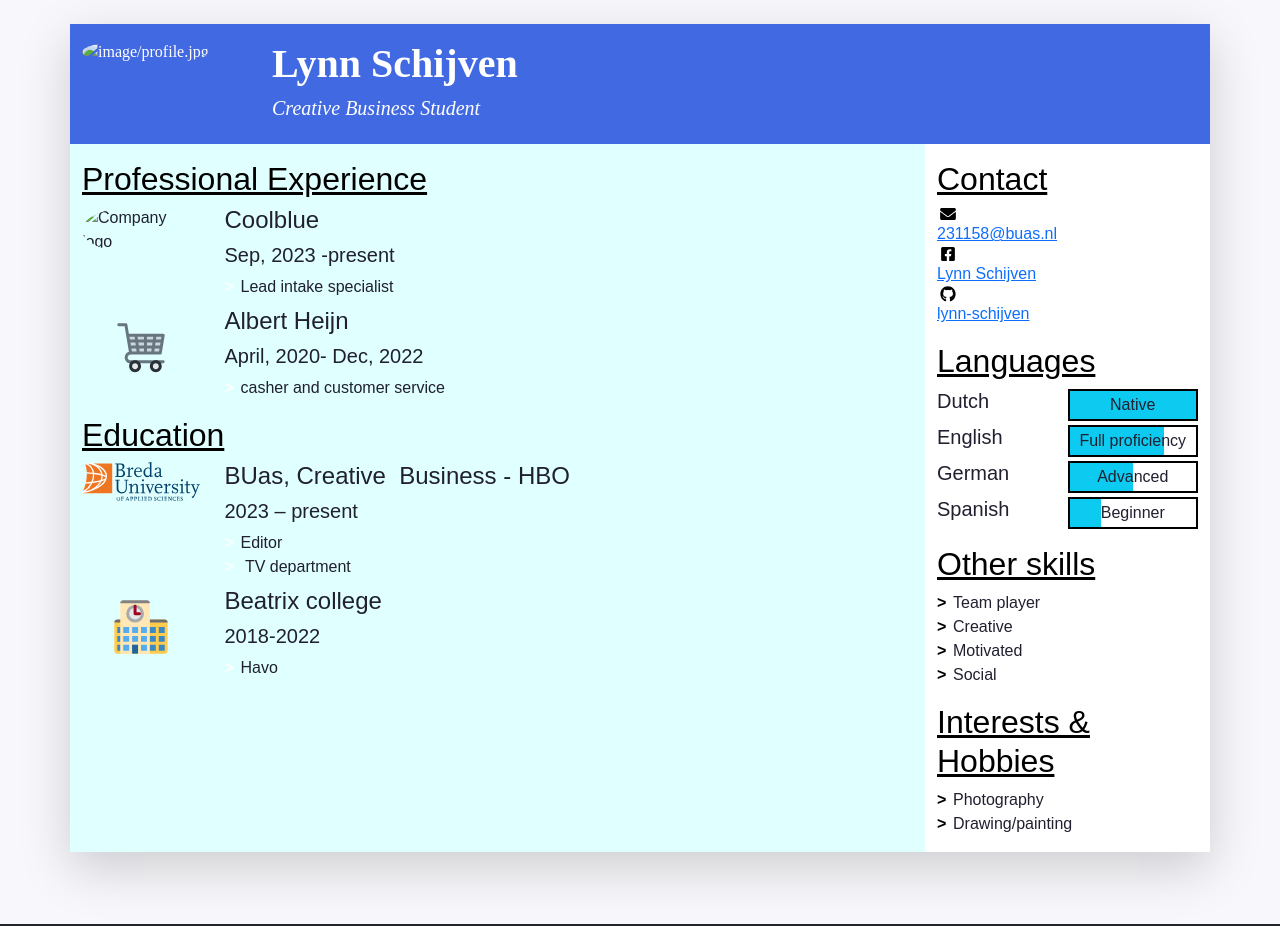
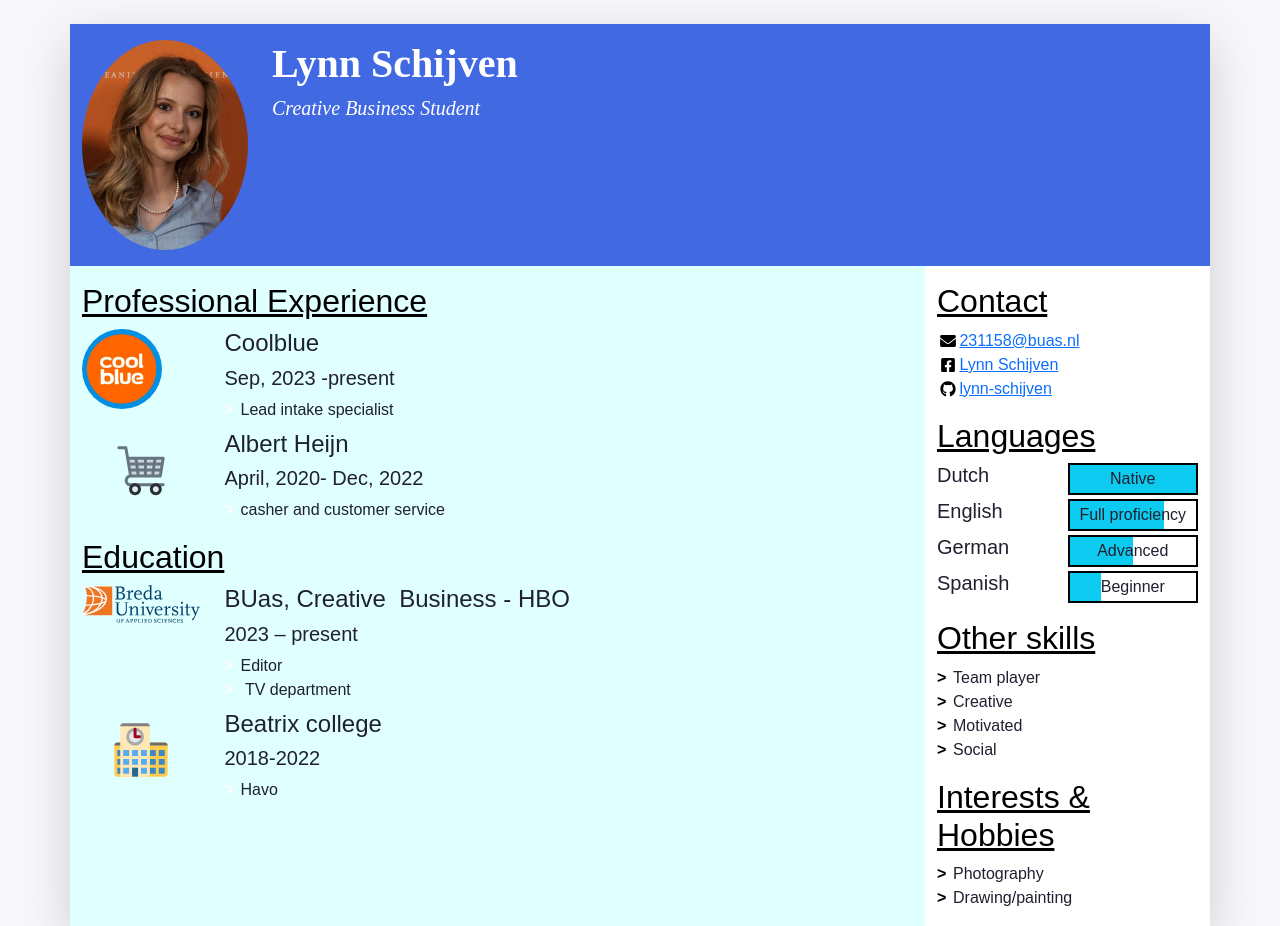
Before and after one commit to lynn-schijven/CV-Lynn, a plain HTML site: page index.html in a window 1280 px wide. Shown: the top 926 px of the page. Drawn offline with nearby package versions, Linux system fonts and the light colour scheme.

Commit message:
adjusted version

```diff
--- a/index.html
+++ b/index.html
@@ -43,7 +43,7 @@
             "w-100" makes sure the image takes the full width of the column it's in
             "rounded-circle" cuts a circle around the image
           -->
-          <img class="w-100 rounded-circle my-3" src=/"image/profile.jpg" alt="image/profile.jpg" width="160">
+          <img class="w-100 rounded-circle my-3" src="images/profile.jpg" alt="Portrait of Firstname Lastname" width="160">
         </div>
         <!--
           A container to wrap around your name and tagline. Full-width at small size, then columns of increasing size.
@@ -81,7 +81,7 @@
               <li class="biography-item row mb-2">
                 <!-- We're using a grid inside a grid so we can align logos and text -->
                 <div class="logo-container col-3 col-sm-2 col-md-3 col-lg-2">
-                  <img class="biography-logo mw-100 rounded-circle mx-auto" src="../../Dreamweaver/image/Logo-coolblue-500x500.jpg" alt="Company logo" width="80">
+                  <img class="biography-logo mw-100 rounded-circle mx-auto" src="images/Logo-coolblue-500x500.jpg" alt="Company logo" width="80">
                 </div>
                 <div class="biography-contents col-9 col-sm-10 col-md-9 col-lg-10">
                   <h4>Coolblue</h4>
@@ -175,26 +175,20 @@
             -->
             <ul class="contact-list list-unstyled">
               <li class="contact-item">
-                <a class="d-flex align-items-center" href="mailto:email@buas.nl" target="_blank">
-                  <img class="contact-icon" src="images/icons/envelope.svg" alt="Email">
-					<a href="https://www.buas.nl">231158@buas.nl</a>
-
+				  <a class="d-flex align-items-center" href="https://www.buas.nl" target="_blank">
+<img class="contact-icon" src="images/icons/envelope.svg" alt="Email">231158@buas.nl
                 </a>
               </li>
               <li class="contact-item">
-                <a class="d-flex align-items-center" href="https://facebook.com/" target="_blank">
-                  <img class="contact-icon" src="images/icons/facebook.svg" alt="Facebook">
-                	<a href="https://www.buas.nl">Lynn Schijven</a>
-
-
+				  <a class="d-flex align-items-center" href="https://www.buas.nl" target="_blank">
+  <img class="contact-icon" src="images/icons/facebook.svg" alt="Facebook">
+  Lynn Schijven
                 </a>
               </li>
               <li class="contact-item">
-                <a class="d-flex align-items-center" href="https://github.com/" target="_blank">
-                  <img class="contact-icon" src="images/icons/github.svg" alt="LinkedIn">
-					<a href="https://www.buas.nl">lynn-schijven</a>
-
-
+              <a class="d-flex align-items-center" href="https://www.buas.nl" target="_blank">
+  <img class="contact-icon" src="images/icons/github.svg" alt="LinkedIn">
+  lynn-schijven
                 </a>
               </li>
               <li class="contact-item">
```
Also changed, not shown: images/Logo-coolblue-500x500.jpg (added), images/profile.jpg (added).
